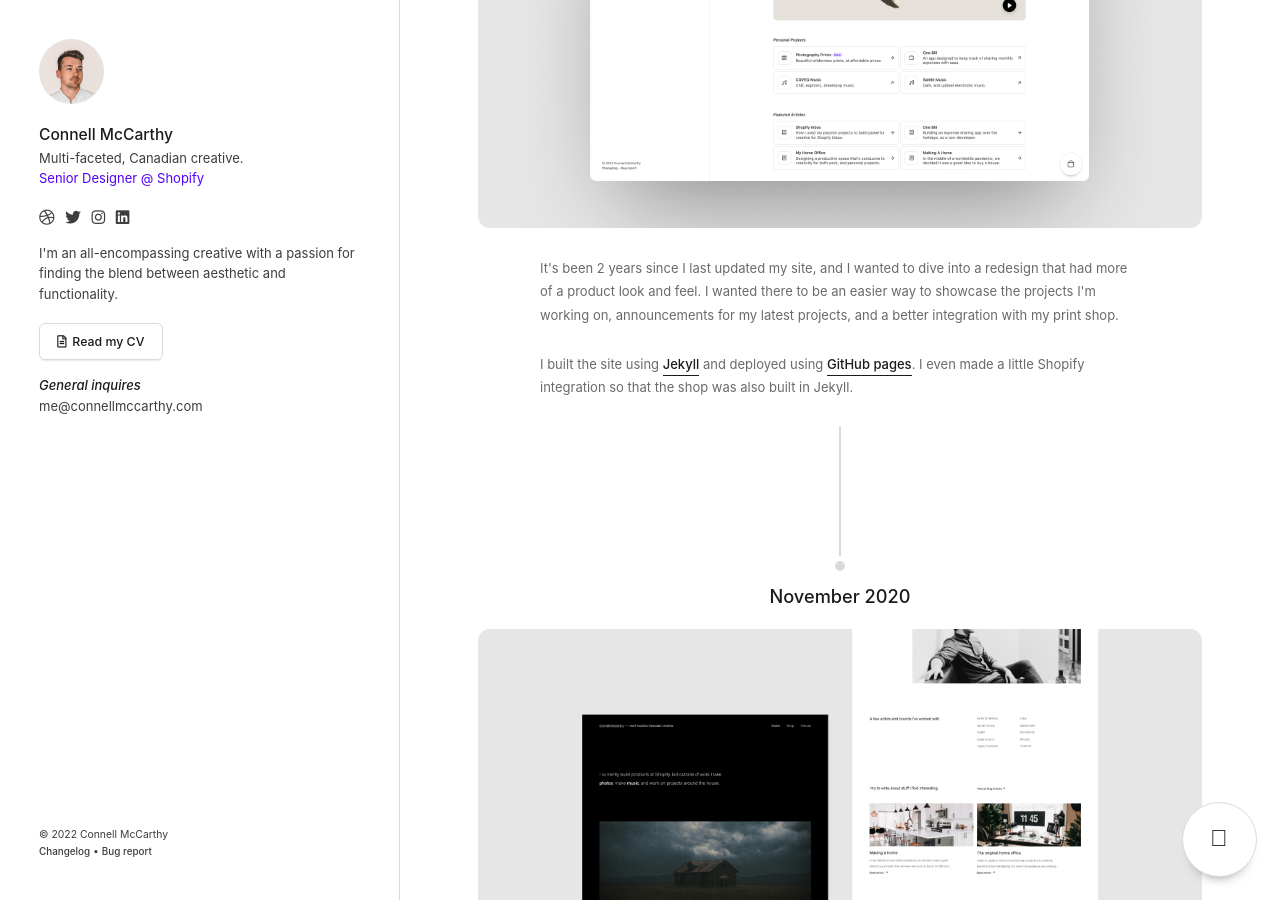
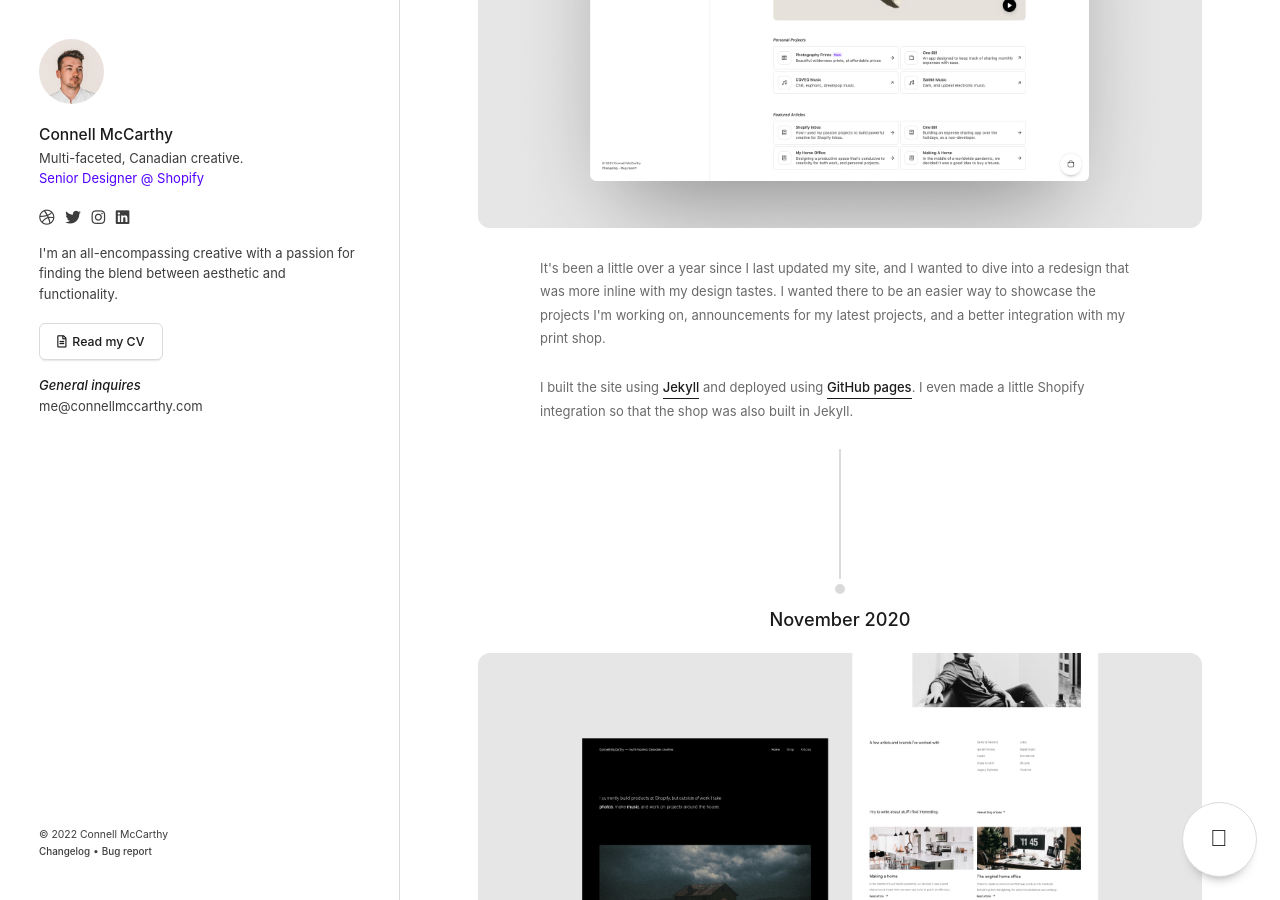
Before and after one commit to connellmccarthy/connellmccarthy.github.io, a Jekyll site: the page built from pages/changelog.html, in a window 1280 px wide and 900 px high, scrolled down 748 px. Built offline with Jekyll 4.4.1, drawn with Linux system fonts in a browser that asks for light colours; comment, search, counter and statistics services are not loaded; some of the changed lines change nothing that is shown; some of the changed text lies outside the part shown.

Commit message:
Update changelog, social share images

```diff
--- a/_config.yml
+++ b/_config.yml
@@ -4,7 +4,7 @@
 description: >- # this means to ignore newlines until "baseurl:"
   A multi-faceted Canadian Creative with a passion for
   finding the blend between aesthetic and functionality.
-url: "https://connellmccarthy.com" # the base hostname & protocol for your site, e.g. http://example.com
+baseurl: "https://connellmccarthy.com" # the base hostname & protocol for your site, e.g. http://example.com
 twitter_username: connellmccarthy
 github_username:  connellmccarthy
 permalink: pretty
--- a/_includes/head.html
+++ b/_includes/head.html
@@ -5,7 +5,7 @@
 <meta property="og:title" content="{{ site.title }} - {{ page.title }}">
 <meta name="twitter:title" content="{{ site.title }} - {{ page.title }}">
 <meta name="author" content="{{ site.title }}">
-<meta property="og:url" content="{{ site.url }}{{ page.url }}">
+<meta property="og:url" content="{{ site.baseurl }}{{ page.url }}">
 {% if page.description %}
   <meta name="description" content="{{ page.description }}">
   <meta name="twitter:description" content="{{ page.description }}">
@@ -18,17 +18,17 @@
   <meta name="twitter:description" content="{{ site.description }}">
 {% endif %}
 {% if page.thumbnail %}
-  <meta name="image" content="{{ site.image_path }}{{ page.slug }}/{{ page.thumbnail }}">
-  <meta property="og:image" content="{{ site.image_path }}{{ page.slug }}/{{ page.thumbnail }}">
-  <meta name="twitter:image" content="{{ site.image_path }}{{ page.slug }}/{{ page.thumbnail }}">
+  <meta name="image" content="{{ site.baseurl }}{{ site.image_path }}{{ page.slug }}/{{ page.thumbnail }}">
+  <meta property="og:image" content="{{ site.baseurl }}{{ site.image_path }}{{ page.slug }}/{{ page.thumbnail }}">
+  <meta name="twitter:image" content="{{ site.baseurl }}{{ site.image_path }}{{ page.slug }}/{{ page.thumbnail }}">
 {% elsif page.url contains '/shop/' %}
-  <meta name="image" content="/assets/img/social-share-shop.jpg">
-  <meta property="og:image" content="/assets/img/social-share-shop.jpg">
-  <meta name="twitter:image" content="/assets/img/social-share-shop.jpg">
+  <meta name="image" content="{{ site.baseurl }}/assets/img/social-share-shop.jpg">
+  <meta property="og:image" content="{{ site.baseurl }}/assets/img/social-share-shop.jpg">
+  <meta name="twitter:image" content="{{ site.baseurl }}/assets/img/social-share-shop.jpg">
 {% else %}
-  <meta name="image" content="/assets/img/social-share.jpg">
-  <meta property="og:image" content="/assets/img/social-share.jpg">
-  <meta name="twitter:image" content="/assets/img/social-share.jpg">
+  <meta name="image" content="{{ site.baseurl }}/assets/img/social-share.jpg">
+  <meta property="og:image" content="{{ site.baseurl }}/assets/img/social-share.jpg">
+  <meta name="twitter:image" content="{{ site.baseurl }}/assets/img/social-share.jpg">
 {% endif %}
 <meta name="twitter:site" content="@{{ site.twitter_username }}">
 <meta name="twitter:card" content="summary_large_image">
--- a/pages/changelog.html
+++ b/pages/changelog.html
@@ -19,7 +19,7 @@
     <p class="center"><span class="badge">Current</span></p>
     <h3>February 2022</h3>
     <img class="border-radius__large" src="/assets/img/changelog/2022-02.jpg" alt="Screenshot of the homepage from 2022">
-    <p>It's been 2 years since I last updated my site, and I wanted to dive into a redesign that had more of a product look and feel. I wanted there to be an easier way to showcase the projects I'm working on, announcements for my latest projects, and a better integration with my print shop.</p>
+    <p>It's been a little over a year since I last updated my site, and I wanted to dive into a redesign that was more inline with my design tastes. I wanted there to be an easier way to showcase the projects I'm working on, announcements for my latest projects, and a better integration with my print shop.</p>
     <p>I built the site using <a href="https://jekyllrb.com/" target="_blank" rel="noopener">Jekyll</a> and deployed using <a href="https://pages.github.com/" target="_blank" rel="noopener">GitHub pages</a>. I even made a little Shopify integration so that the shop was also built in Jekyll.</p>
   </div>
   <div class="section shop-section">
@@ -51,7 +51,7 @@
   <div class="section shop-section">
     <h3>2015</h3>
     <img class="border-radius__large" src="/assets/img/changelog/2015.jpg" alt="Screenshot of the homepage from 2015">
-    <p>Keeping it simple with a simple background photo from one of my favourite places in Vancouver, Lighthouse Park, and social icons.</p>
+    <p>Keeping it simple with social icons, and a faded background photo from one of my favourite places in Vancouver, Lighthouse Park.</p>
   </div>
   <div class="section shop-section">
     <h3>2013</h3>
```
